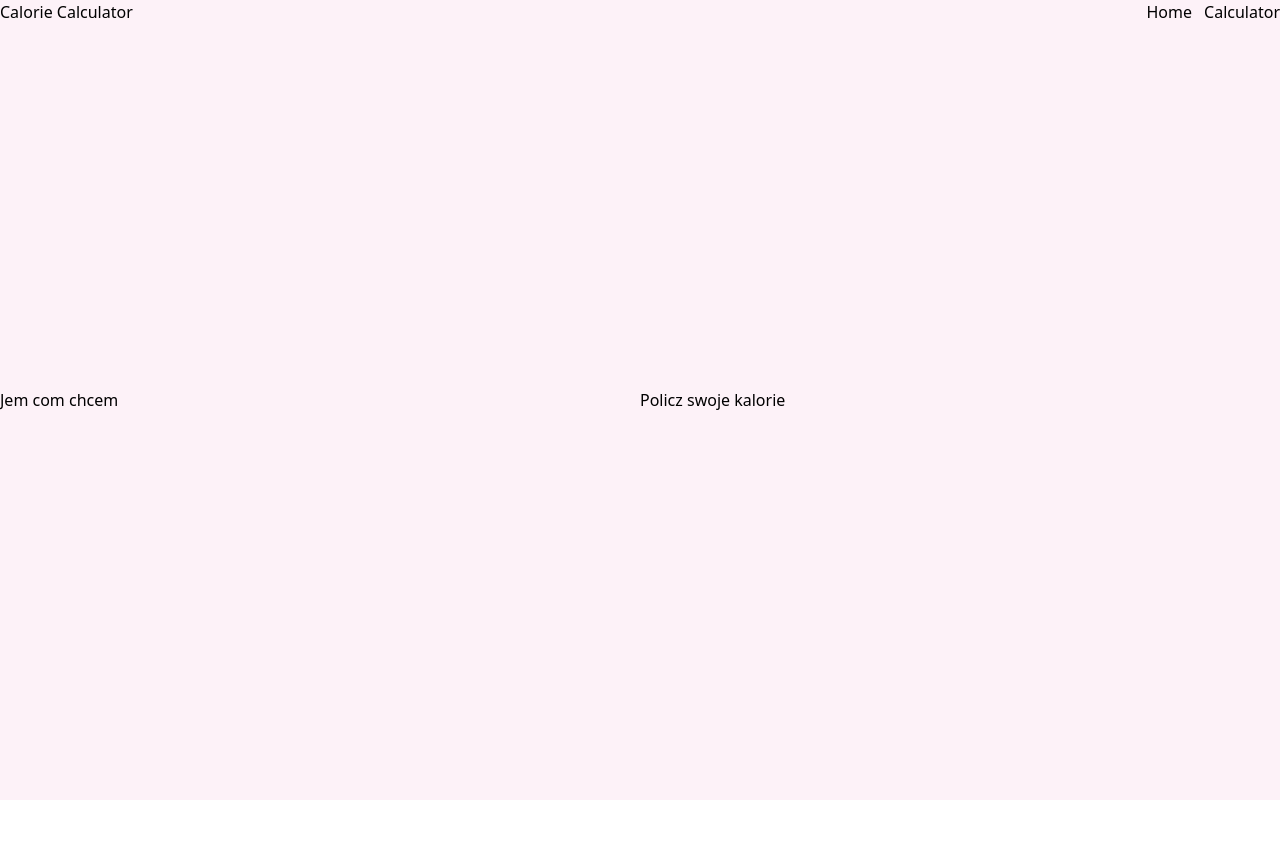
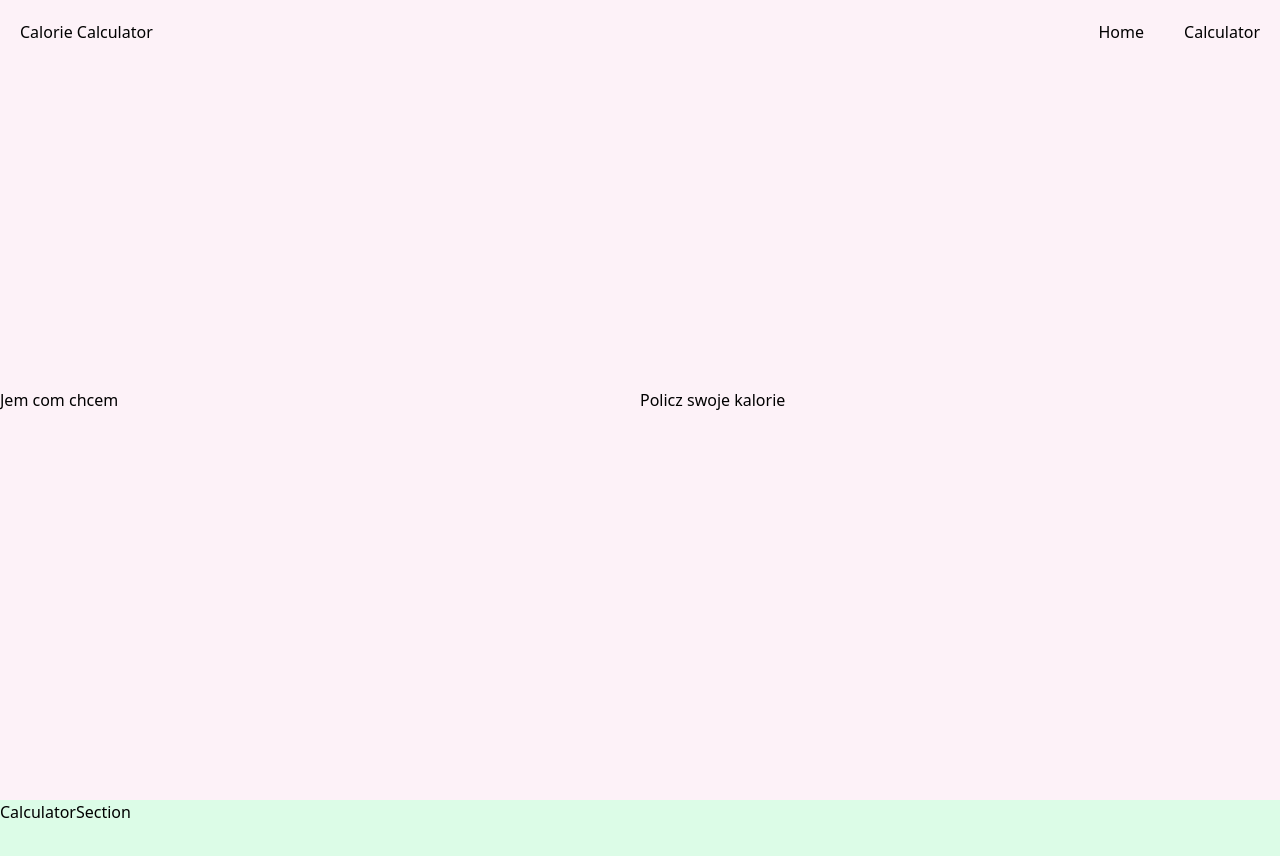
Before and after one commit to Wojtyua/38053_38062_38545_38073, a React (Vite) app: page / in a window 1280 px wide. Shown: the top 856 px of the page. Before the commit the page ends 800 px from the top, so only its background shows below. Built offline with nearby package versions, Linux system fonts and the light colour scheme.

Commit message:
added calculator section and basic styling

```diff
--- a/src/App.jsx
+++ b/src/App.jsx
@@ -1,3 +1,4 @@
+import CalculatorSection from "./components/CalculatorSection";
 import LandingPage from "./components/LandingPage";
 import Navbar from "./components/Navbar";
 
@@ -6,6 +7,7 @@ function App() {
     <>
       <Navbar />
       <LandingPage />
+      <CalculatorSection />
     </>
   );
 }
--- /dev/null
+++ b/src/components/CalculatorSection.jsx
@@ -0,0 +1,7 @@
+const CalculatorSection = () => {
+  return (
+    <div className="h-screen w-screen bg-green-100">CalculatorSection</div>
+  );
+};
+
+export default CalculatorSection;
--- a/src/components/Navbar.jsx
+++ b/src/components/Navbar.jsx
@@ -1,8 +1,8 @@
 const Navbar = () => {
   return (
-    <div className="fixed flex justify-between w-full">
+    <div className="p-5 fixed flex justify-between w-full">
       <span>Calorie Calculator</span>
-      <ul className="flex gap-3">
+      <ul className="flex gap-10">
         <li>Home</li>
         <li>Calculator</li>
       </ul>
```
